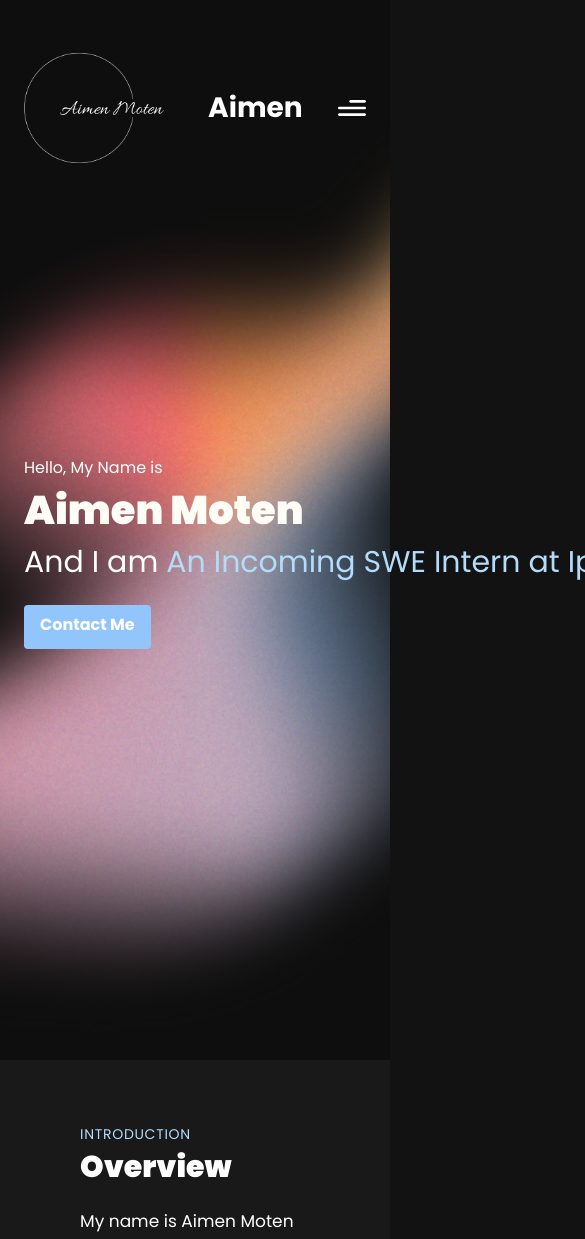
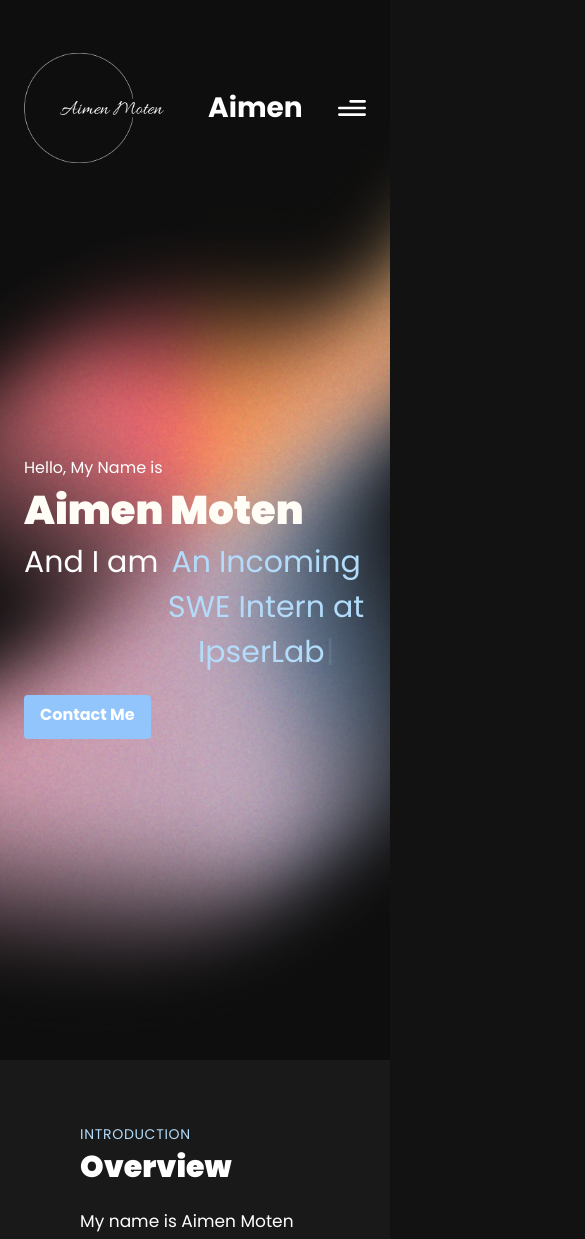
Before and after one commit to aimen-moten/portfolio, a React (Vite) app: page / in a window 390 px wide. Shown: the top 1239 px of the page, 585 px wide, since content can reach past the window. Built offline with nearby package versions, Linux system fonts and the light colour scheme.

Commit message:
mobile responsive

```diff
--- a/src/components/Hero.jsx
+++ b/src/components/Hero.jsx
@@ -1,38 +1,36 @@
-import React from 'react'
-import {motion} from 'framer-motion';
-import {styles} from '../styles';
+import React from 'react';
+import { motion } from 'framer-motion';
+import { styles } from '../styles';
 import Typewriter from 'typewriter-effect';
-// import {Computers} from './canvas';
-import {useNavigate } from 'react-router-dom';
+import { useNavigate } from 'react-router-dom';
 
 const Hero = () => {
   const navigate = useNavigate();
 
   const routeChange = () => {
-    const path = "#contact";
+    const path = '#contact';
     navigate(path);
   };
+
   return (
     <section className='relative w-full h-screen mx-auto'>
-      <div className={`${styles.paddingX} absolute inset-0 top-[240px] max-w-7xl mx-auto flex flex-row items-start gap-5`}>
-        {/* <div className='flex flex-col justify-center items-center mt-5'>
-          <div className='w-5 h-5 rounded-full bg-[#915EFF]'/>
-          <div className='w-1 sm:h-80 h-40 violet-gradient '/>
-        </div> */}
-        <div>
-          <h1 className='sm:text-[30px] lg:text-[30px] text-left'>Hello, My Name is<br/><span className={`${styles.heroHeadText} text-[#915eff] `}>Aimen Moten</span></h1>
+      <div className={`${styles.paddingX} absolute inset-0 top-[240px] max-w-7xl mx-auto flex flex-col sm:flex-row items-start gap-5`}>
+        <div className='sm:flex-1'>
+          <h1 className='sm:text-[30px] lg:text-[30px] text-left'>Hello, My Name is<br /><span className={`${styles.heroHeadText} text-[#915eff] `}>Aimen Moten</span></h1>
           <p className='whitespace-nowrap flex text-[30px]'>
             And I am&nbsp;
-            <span className="whitespace-nowrap text-[#b2dcfa]">
+            {}
+            <span className="whitespace-normal text-[#b2dcfa]">
               <Typewriter
                 options={{
-                    strings: ['An Incoming SWE Intern at IpserLab', 'An Information Technology Associates Program Intern','A Pakistan National Informatics Olympiad Gold Medalist','An Undergraduate Student','Freshman Chair at Women In Computer Science', 'Junior Chair for Computing Opportunities For Students of Color', 'The Chief Executive Officer at Zyana', 'A Former Content Writing Intern at Penumbra Digital', 'A Former Core Team Leader at Energy Clinic Pakistan', 'A College Counsellor at Sahaeli', 'The Lead Coding Mentor at Cyber Allies', 'The Chair at International Computer Science Association', 'A Life Long Learner', 'An Entrepreneur', 'A Travel Lover'],
+                  strings: ['An Incoming SWE Intern at IpserLab', 'An Information Technology Associates Program Intern', 'A Pakistan National Informatics Olympiad Gold Medalist', 'An Undergraduate Student', 'Freshman Chair at Women In Computer Science', 'Junior Chair for Computing Opportunities For Students of Color', 'The Chief Executive Officer at Zyana', 'A Former Content Writing Intern at Penumbra Digital', 'A Former Core Team Leader at Energy Clinic Pakistan', 'A College Counsellor at Sahaeli', 'The Lead Coding Mentor at Cyber Allies', 'The Chair at International Computer Science Association', 'A Life Long Learner', 'An Entrepreneur', 'A Travel Lover'],
                   autoStart: true,
                   loop: true,
-
                 }}
               />
             </span>
+
+
           </p>
           <div className='text-left'>
             <a href="#contact" onClick={routeChange}>
@@ -40,10 +38,14 @@ const Hero = () => {
             </a>
           </div>
         </div>
-
+        {/* You can uncomment the following block to include the flex elements you need for your layout */}
+        {/* <div className='flex flex-col justify-center items-center mt-5'>
+          <div className='w-5 h-5 rounded-full bg-[#915EFF]' />
+          <div className='w-1 sm:h-80 h-40 violet-gradient ' />
+        </div> */}
       </div>
     </section>
   )
 }
 
-export default Hero
+export default Hero;
```
Lines whose indentation alone changed are shown as unchanged.
